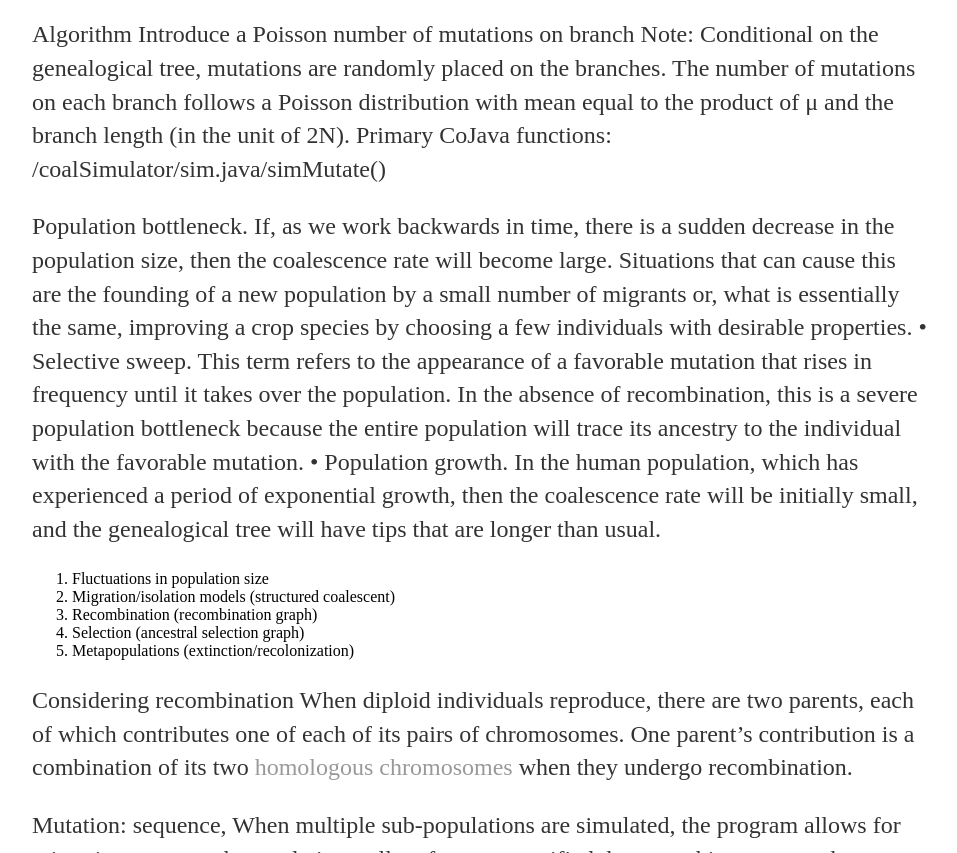
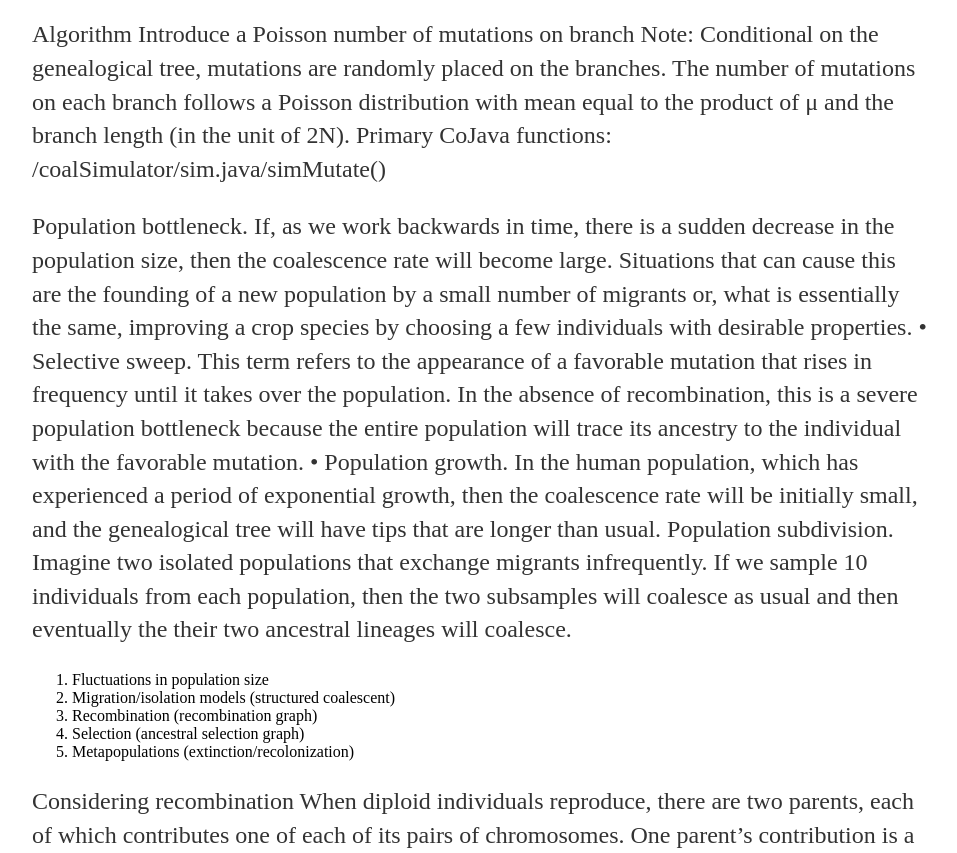
Before and after one commit to lybird300/lybird300.github.io, a Jekyll site: the page built from _posts/2015-04-02-coalescent.md, in a window 1280 px wide and 900 px high, scrolled down 4636 px, cut to the strip 47-900 px from the top of the window. Shown: the whole strip, without its empty margins (160-1117 px from the left). Built offline with Jekyll 4.4.1, drawn with Linux system fonts in a browser that asks for light colours.

Commit message:
Update 2015-04-02-coalescent.md

```diff
--- a/_posts/2015-04-02-coalescent.md
+++ b/_posts/2015-04-02-coalescent.md
@@ -88,6 +88,10 @@ mutation.
 • Population growth. In the human population, which has experienced a
 period of exponential growth, then the coalescence rate will be initially
 small, and the genealogical tree will have tips that are longer than usual.
+Population subdivision. Imagine two isolated populations that exchange
+migrants infrequently. If we sample 10 individuals from each population,
+then the two subsamples will coalesce as usual and then eventually the
+their two ancestral lineages will coalesce.
 
 1. Fluctuations in population size
 2. Migration/isolation models (structured coalescent)
```
